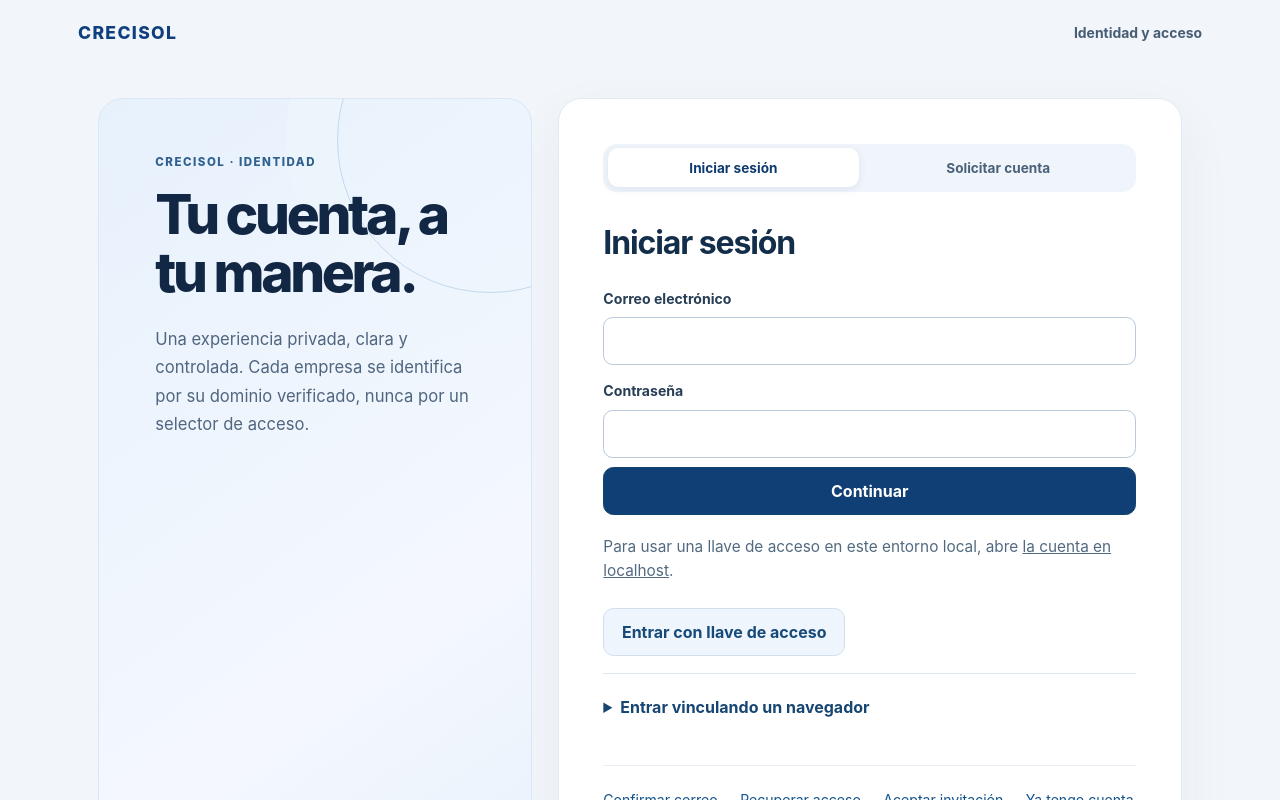
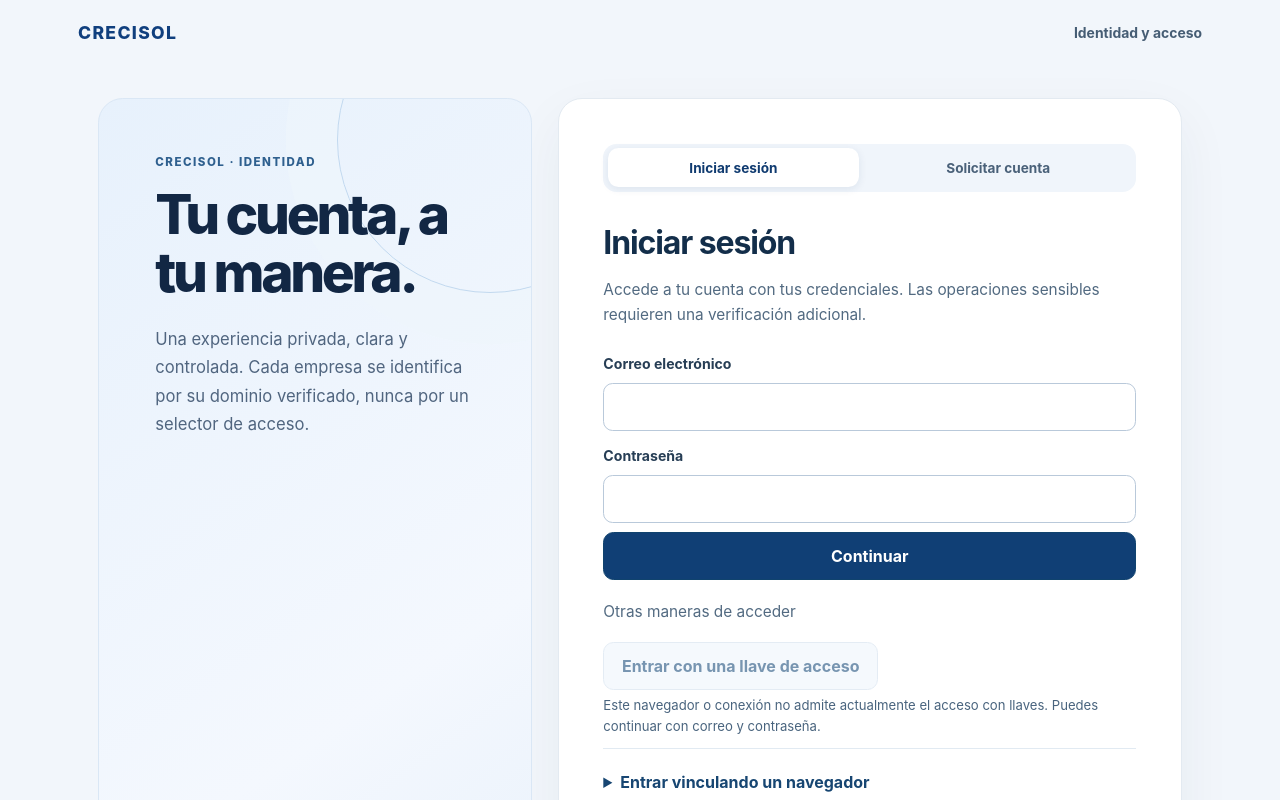
Before and after one commit to crecisol-platform/CRECISOL, an Angular app in the folder frontend/: page /cuenta in a window 1280 px wide. Shown: the top 800 px of the page. Built offline with nearby package versions, Linux system fonts and the light colour scheme; no server answers.

Commit message:
feat(c05-ux): remove localhost dependency and clarify password versus passkey paths

```diff
--- a/frontend/src/app/pages/identity-guest.component.html
+++ b/frontend/src/app/pages/identity-guest.component.html
@@ -61,8 +61,9 @@
         </details>
   }
   @default {
-    <section aria-labelledby="login-heading">
+    <section class="identity-entry" aria-labelledby="login-heading">
           <h2 id="login-heading">Iniciar sesión</h2>
+          <p class="identity-entry__intro">Accede a tu cuenta con tus credenciales. Las operaciones sensibles requieren una verificación adicional.</p>
           <form (submit)="loginRequested.emit($event)">
             <label for="login-mailbox">Correo electrónico</label>
             <input id="login-mailbox" name="mailbox" type="email" autocomplete="username"
@@ -72,8 +73,16 @@
               autocomplete="current-password" required maxlength="256">
             <button type="submit" [disabled]="busy() || identity.restoring()">{{ busy() ? 'Verificando…' : 'Continuar' }}</button>
           </form>
-          <p>Para usar una llave de acceso en este entorno local, abre <a href="http://localhost:4200/cuenta">la cuenta en localhost</a>.</p>
-          <button type="button" [disabled]="busy() || identity.restoring()" (click)="passkeyLoginRequested.emit()">Entrar con llave de acceso</button>
+          <div class="identity-alternate-login" aria-label="Otras maneras de entrar">
+            <p class="identity-alternate-login__divider"><span>Otras maneras de acceder</span></p>
+            <button type="button" class="identity-passkey-action" [disabled]="busy() || identity.restoring() || !passkeyAvailable"
+              (click)="passkeyLoginRequested.emit()">Entrar con una llave de acceso</button>
+            @if (!passkeyAvailable) {
+              <p class="identity-field-help" role="status">Este navegador o conexión no admite actualmente el acceso con llaves. Puedes continuar con correo y contraseña.</p>
+            } @else {
+              <p class="identity-field-help">Si ya registraste una llave, podrás verificar tu identidad desde este dispositivo.</p>
+            }
+          </div>
           <details><summary>Entrar vinculando un navegador</summary>
             <p>Genera una solicitud y apruébala desde otro navegador donde ya tengas una sesión verificada. También puedes copiar los datos; no necesitas escanear el QR en este mismo dispositivo. La solicitud vence en dos minutos.</p>
             <button type="button" [disabled]="busy() || identity.restoring()" (click)="startPairingRequested.emit()">Crear solicitud de vinculación</button>
```
